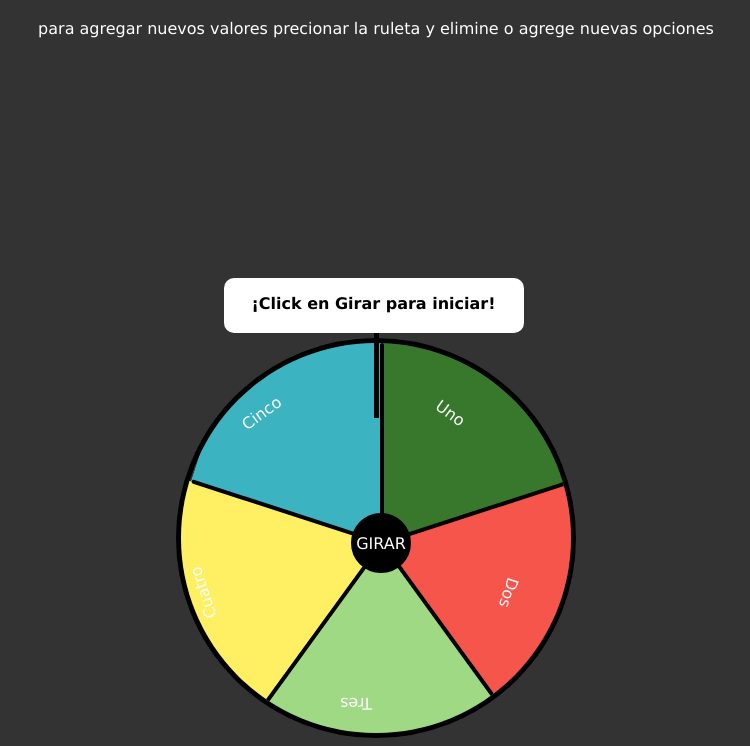
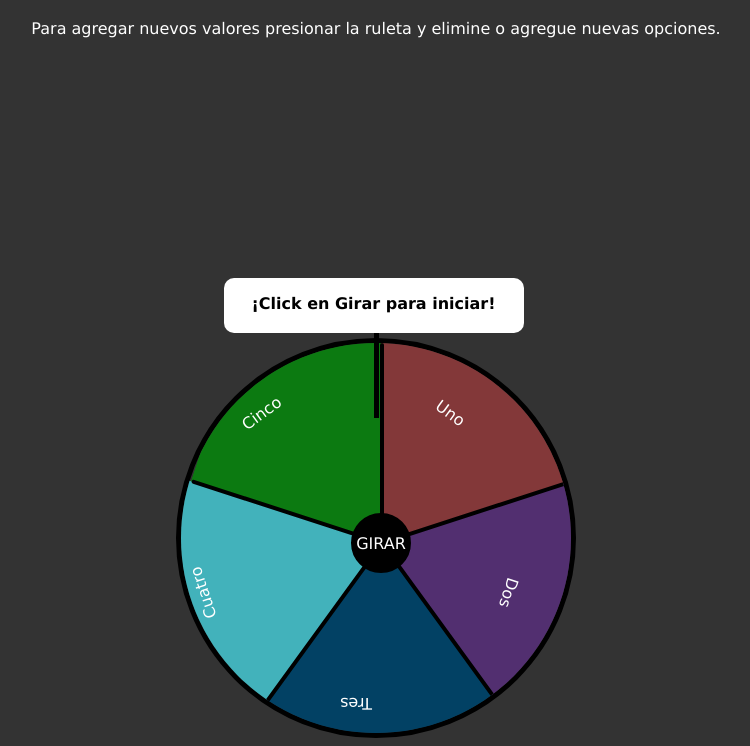
Before and after one commit to LGMIGUEL12/ruleta, a plain HTML site: page index.html in a window 1280 px wide. Shown: the part 70-816 px from the top of the page, without its empty margins (264-1014 px from the left). Drawn offline with Linux system fonts and the light colour scheme.

Commit message:
ruleta disenada por Heily

```diff
--- a/index.html
+++ b/index.html
@@ -15,8 +15,8 @@
       <div class="arriba">
         <h1>¡RULETA!</h1>
         <p>
-          para agregar nuevos valores precionar la ruleta y elimine o agrege
-          nuevas opciones
+          Para agregar nuevos valores presionar la ruleta y elimine o agregue
+          nuevas opciones.
         </p>
       </div>
       <div id="container">
--- a/js/index.js
+++ b/js/index.js
@@ -17,19 +17,16 @@ let animacionCarga;
 let sorteando = false;
 
 const colores = [
-  "38782c",
-  "f5554a",
-  "9fd984",
-  "ffef62",
-  "3bb3c1",
+  "833839",
+  "522f70",
   "024164",
-  "64bb6a",
-  "006400",
-  "B8860B",
-  "D2691E",
-  "A52A2A",
-  "f6b35c",
-  "f65cec",
+  "42B2BB",
+  "0C7A11",
+  "8DC95B",
+  "D3C024",
+  "D38425",
+  "F27026",
+  "CA0C0C",
 ];
 
 let escala = screen.width < 550 ? screen.width * 0.7 : 400;
```
